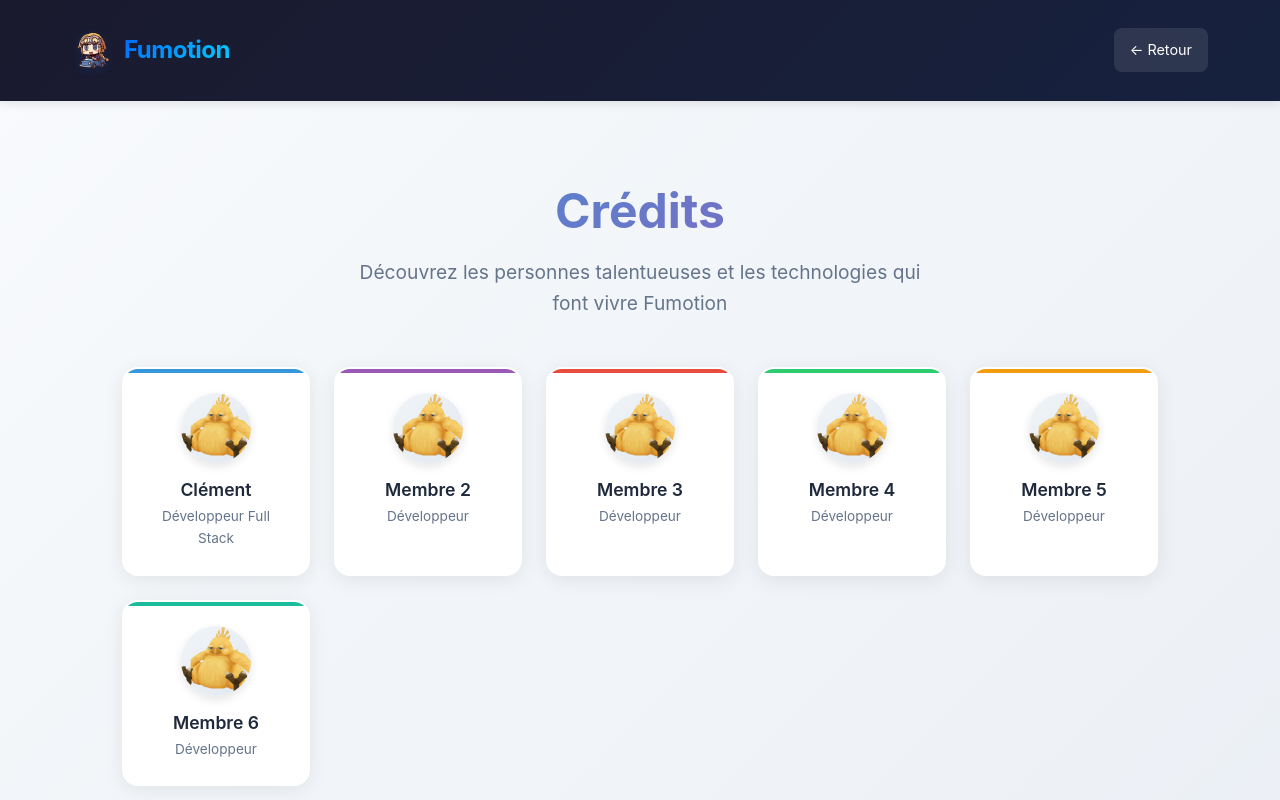
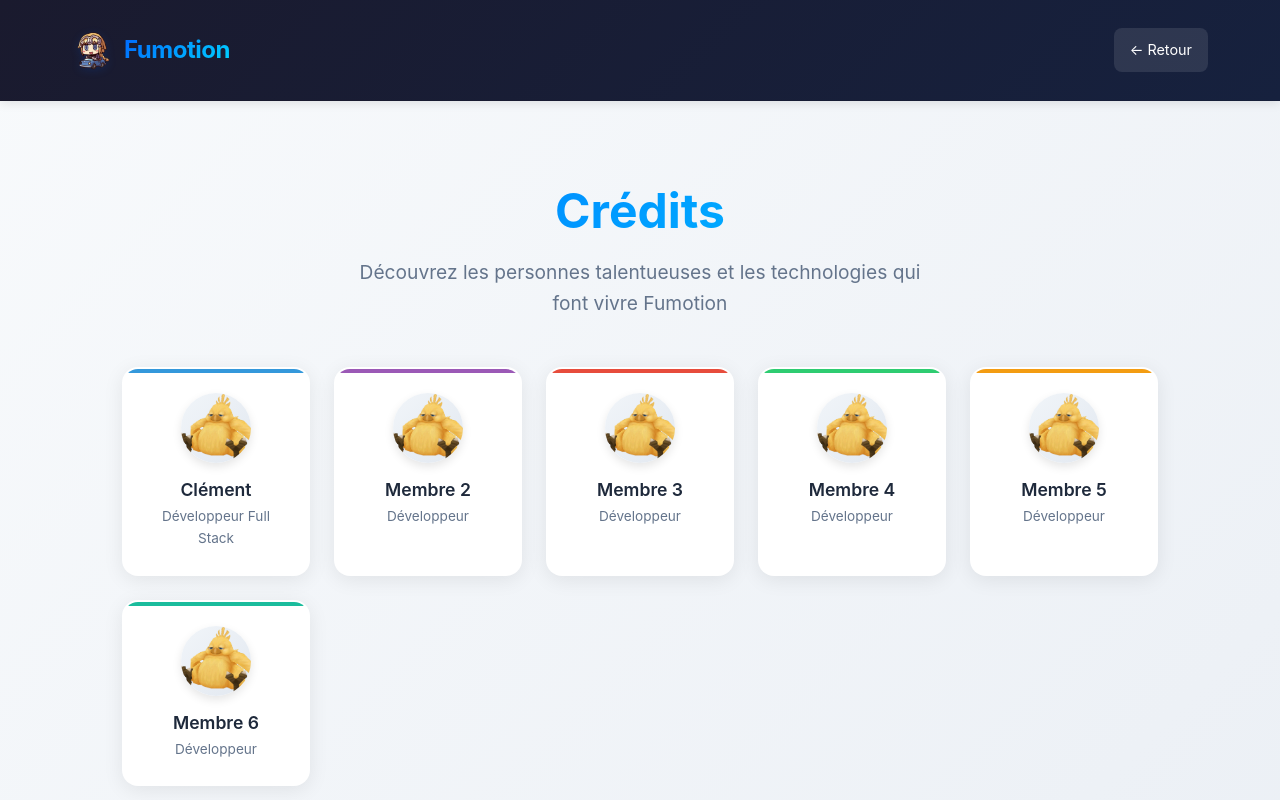
Before and after one commit to clepix21/Fumotion, a React (Create React App) app in the folder app/frontend/: page /credits in a window 1280 px wide. Shown: the top 800 px of the page. Built offline with nearby package versions, Linux system fonts and the light colour scheme; no server answers.

Commit message:
La Fin ?

```diff
--- a/app/frontend/src/styles/StaticPages.css
+++ b/app/frontend/src/styles/StaticPages.css
@@ -496,7 +496,7 @@
 
 .credits-hero h1 {
     font-size: 3rem;
-    background: linear-gradient(135deg, #3498db 0%, #9b59b6 100%);
+    background: linear-gradient(135deg, #0066ff 0%, #00d4ff 100%);
     -webkit-background-clip: text;
     -webkit-text-fill-color: transparent;
     background-clip: text;
```
